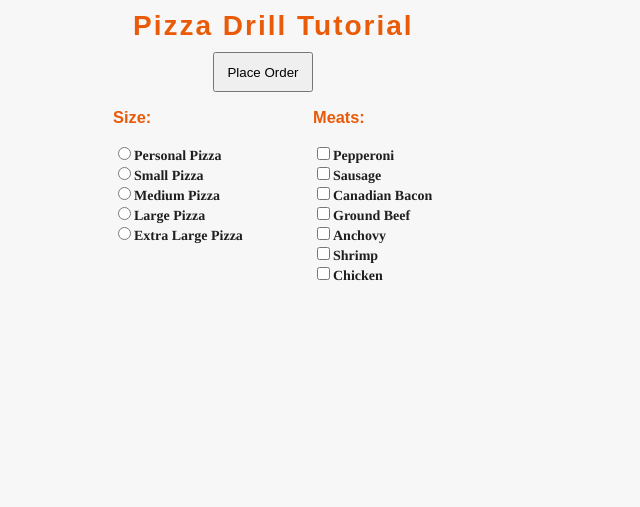
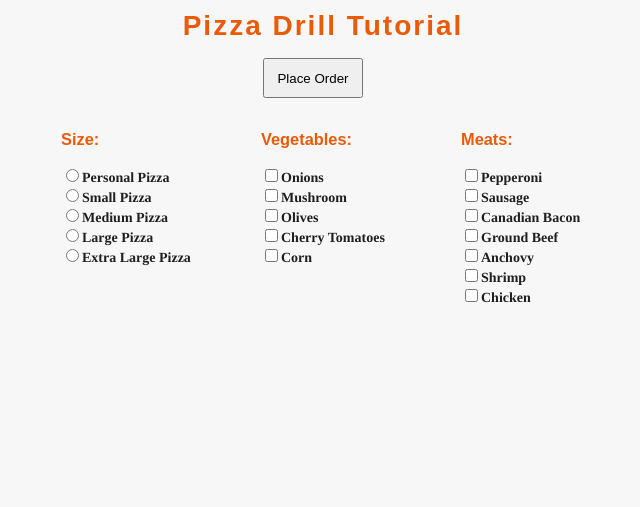
Before and after one commit to Dovy-Codes/Pizza_Project, a plain HTML site: page index.html in a window 1280 px wide. Shown: the whole page, without its empty margins (327-967 px from the left). Drawn offline with Linux system fonts and the light colour scheme.

Commit message:
Add new HTML Collumn with Vegetables, add CSS changes and JS bug fix

```diff
--- a/CSS/style.css
+++ b/CSS/style.css
@@ -4,7 +4,8 @@ body {
 h1{
     font-family: "Cooper Black", Haettenschweiler, 'Arial Narrow Bold', sans-serif;
     letter-spacing: 2px;
-    color: rgb(233, 91, 8)
+    color: rgb(233, 91, 8);
+    text-align: center;
 }
 
 h3 {
@@ -20,13 +21,14 @@ div {
 }
 
 #menuBG {
-    width: 400px;
+    width: 600px;
     height: 470px;
     margin: 10px auto;
 }
 
 #frmMenu {
-    width: 400px;
+    margin-left: 3rem;
+    width: 600px;
     height: 200px;
 }
 
@@ -64,7 +66,8 @@ div {
 }
 
 #btnOrder {
-    margin: 10px 0 0 100px;
+    display: block;
     width: 100px;
     height: 40px;
+    margin: 1rem auto;
 }
--- a/JS/main.js
+++ b/JS/main.js
@@ -8,7 +8,7 @@ function getReceipt() {
     for (let i = 0; i < sizeArray.length; i++) {
         if (sizeArray[i].checked) {
             var selectedSize = sizeArray[i].value;
-            text1 = text1 + selectedSize + "<br;>"
+            text1 = text1 + selectedSize + "<br>"
         }
     }
     if (selectedSize === "Personal Pizza") {
--- a/index.html
+++ b/index.html
@@ -28,6 +28,20 @@
                     value="Extra Large Pizza">Extra Large Pizza<br>
             </div>
 
+            <div class="menu left">
+                <h3>Vegetables:</h3>
+                <input class="toppings"type="checkbox" name="Topping"
+                    value="Onions">Onions<br>
+                <input class="toppings"type="checkbox" name="Topping"
+                    value="Mushroom">Mushroom<br>
+                <input class="toppings"type="checkbox" name="Topping"
+                    value="Olives">Olives<br>
+                <input class="toppings"type="checkbox" name="Topping"
+                    value="Cherry Tomatoes">Cherry Tomatoes<br>
+                <input class="toppings"type="checkbox" name="Topping"
+                    value="Corn">Corn<br>
+            </div>
+
             <div class="menu right">
                 <h3>Meats:</h3>
                 <input class="toppings"type="checkbox" name="Topping"
```
